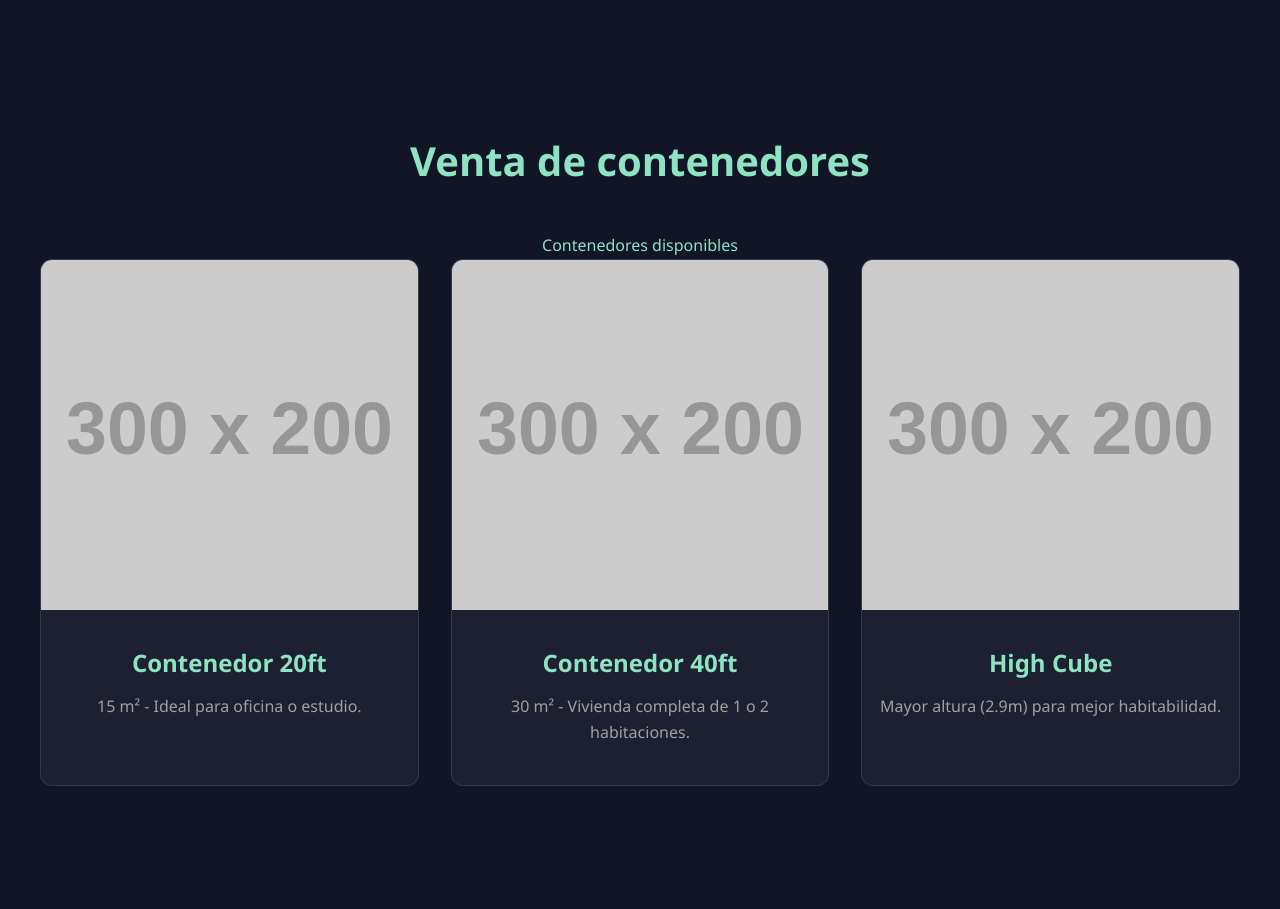
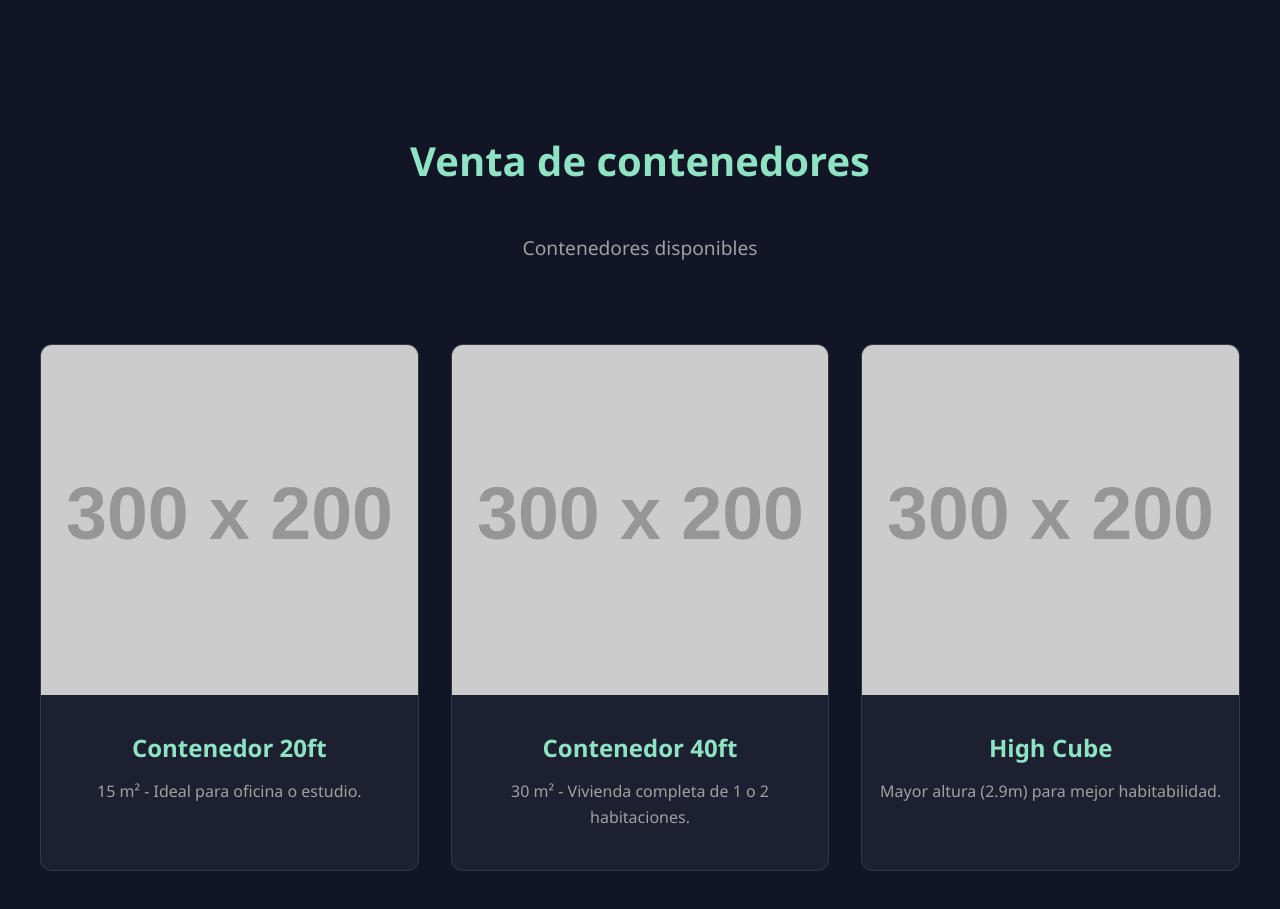
Before and after one commit to CristianK25/CUBOKS-Container-Transporte-, a website built with Vite: page index.html in a window 1280 px wide. Shown: the part 2720-3629 px from the top of the page. Built offline with nearby package versions, Linux system fonts and the light colour scheme.

Commit message:
fix: parrafo arreglado

```diff
--- a/index.html
+++ b/index.html
@@ -131,8 +131,10 @@
 
         <!-- Sección VENTA -->
         <section id="venta" class="venta">
-            <h2>Venta de contenedores</h2>
-            <p>Contenedores disponibles</p>
+            <div class="section-header">
+                <h2>Venta de contenedores</h2>
+                <p>Contenedores disponibles</p>
+            </div>
             <div class="venta-grid">
                 <article class="venta-card">
                     <img src="https://placehold.co/300x200" alt="Contenedor 20ft">
```
